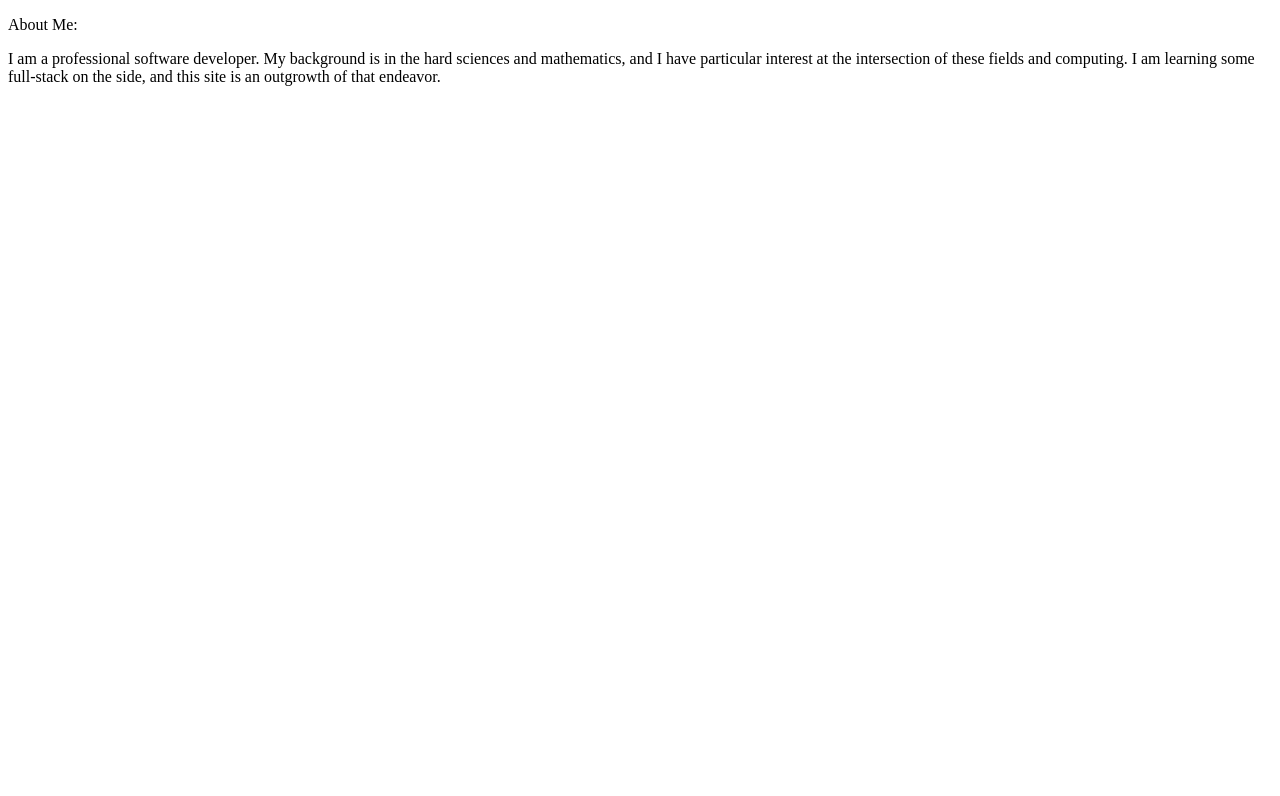
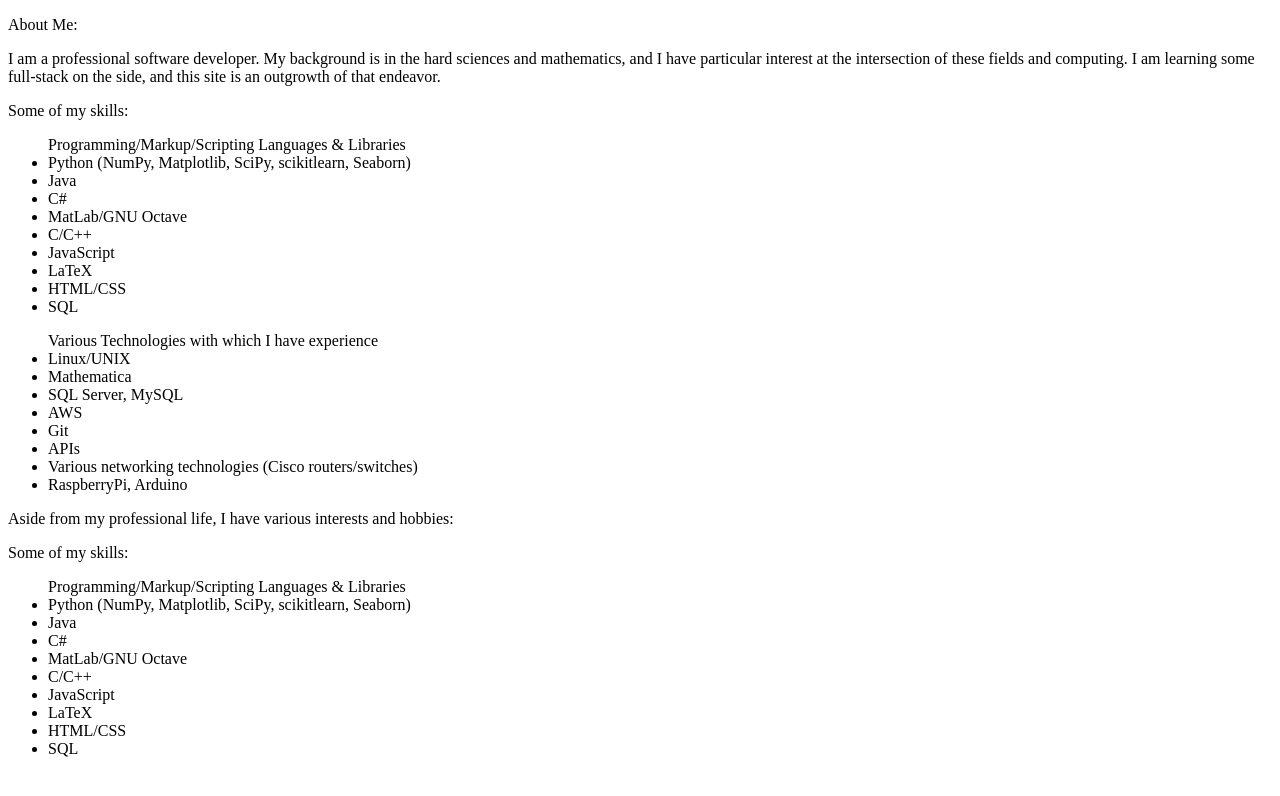
Before and after one commit to jonkmerchant/jonkmerchant.github.io, a plain HTML site: page aboutMe.html in a window 1280 px wide. Drawn offline with Linux system fonts and the light colour scheme.

Commit message:
Update aboutMe.html

```diff
--- a/aboutMe.html
+++ b/aboutMe.html
@@ -14,6 +14,46 @@
             <p>I am a professional software developer. My background is in the hard sciences and mathematics, and I have particular interest at the intersection
                 of these fields and computing. I am learning some full-stack on the side, and this site is an outgrowth of that endeavor.</p>
         </div>
+        <div>
+            <p>Some of my skills:</p>
+            <ul>Programming/Markup/Scripting Languages & Libraries
+                <li>Python (NumPy, Matplotlib, SciPy, scikitlearn, Seaborn)</li>
+                <li>Java</li>
+                <li>C#</li>
+                <li>MatLab/GNU Octave</li>
+                <li>C/C++</li>
+                <li>JavaScript</li>
+                <li>LaTeX</li>
+                <li>HTML/CSS</li>
+                <li>SQL</li>
+            </ul>
+            <ul>Various Technologies with which I have experience
+                <li>Linux/UNIX</li>
+                <li>Mathematica</li>
+                <li>SQL Server, MySQL</li>
+                <li>AWS</li>
+                <li>Git</li>
+                <li>APIs</li>
+                <li>Various networking technologies (Cisco routers/switches)</li>
+                <li>RaspberryPi, Arduino</li>
+            </ul>
+            <div>
+            <p>Aside from my professional life, I have various interests and hobbies:</p>
+        </div>
+        <div>
+            <p>Some of my skills:</p>
+            <ul>Programming/Markup/Scripting Languages & Libraries
+                <li>Python (NumPy, Matplotlib, SciPy, scikitlearn, Seaborn)</li>
+                <li>Java</li>
+                <li>C#</li>
+                <li>MatLab/GNU Octave</li>
+                <li>C/C++</li>
+                <li>JavaScript</li>
+                <li>LaTeX</li>
+                <li>HTML/CSS</li>
+                <li>SQL</li>
+            </ul>
+        </div>
     </body>
 
 
```
